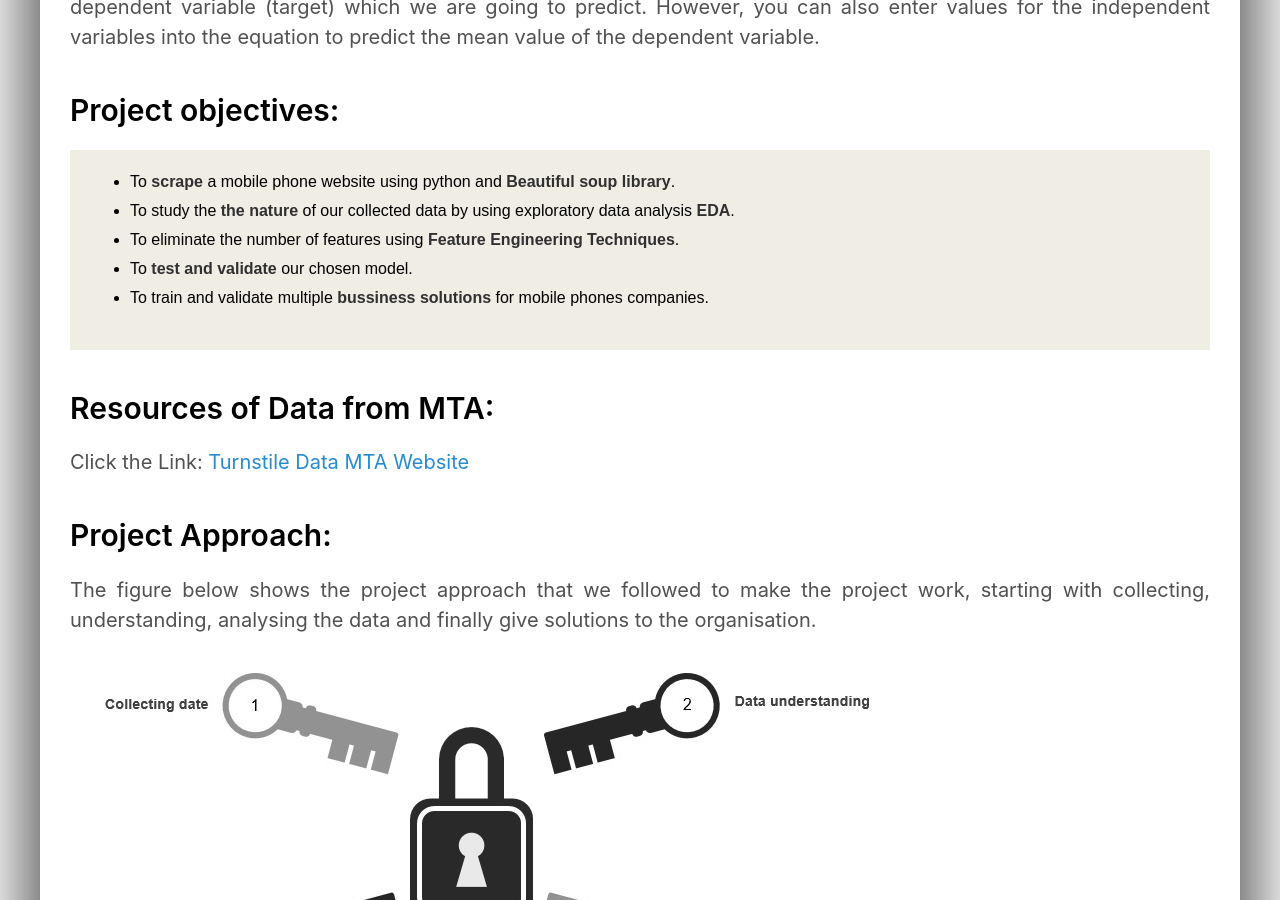
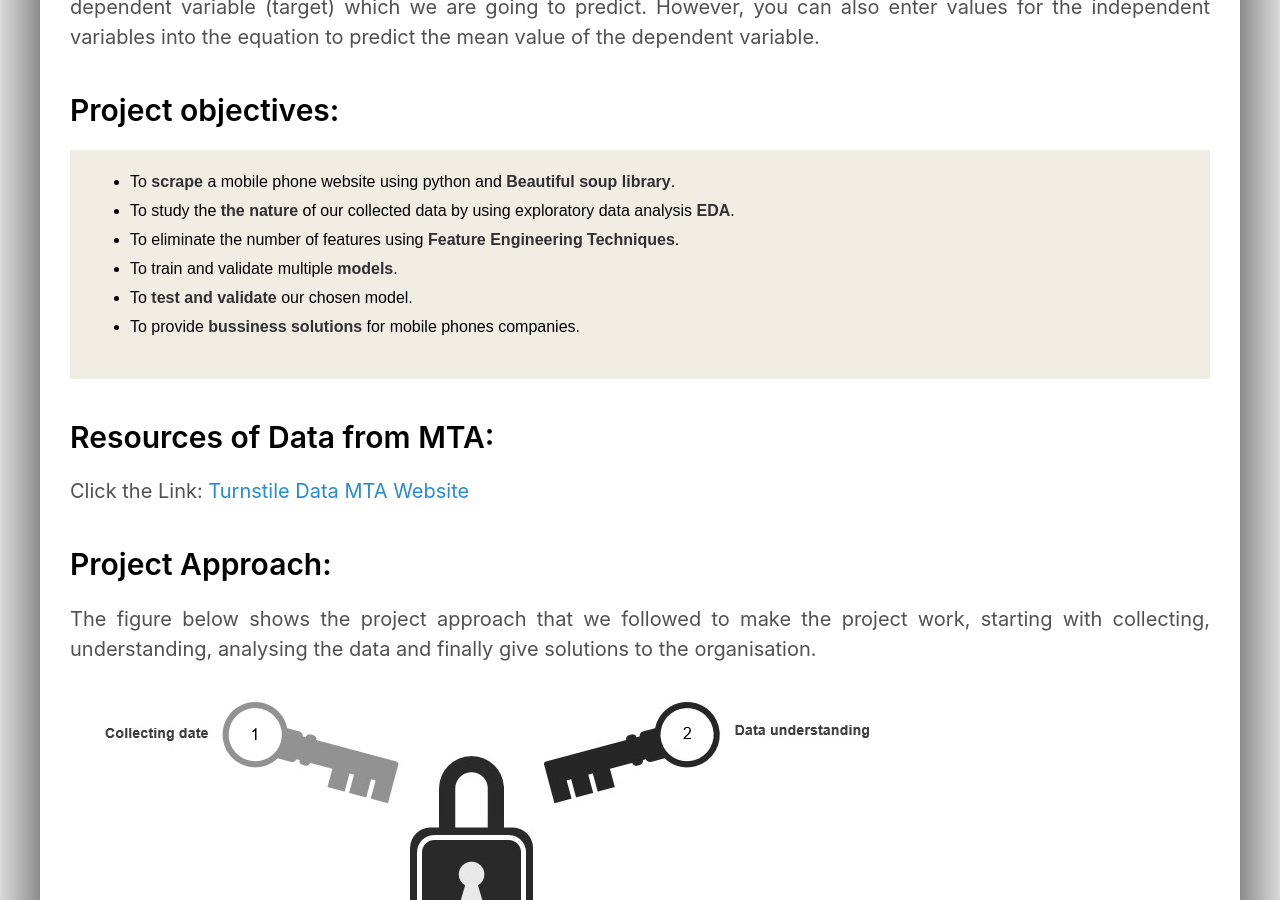
Before and after one commit to alafnan/alafnan.github.io, a Jekyll site: the page built from _posts/2019-09-20-Project-02.md, in a window 1280 px wide and 900 px high, scrolled down 705 px. Built offline with Jekyll 4.4.1, drawn with Linux system fonts in a browser that asks for light colours.

Commit message:
Update 2019-09-20-Project-02.md

```diff
--- a/_posts/2019-09-20-Project-02.md
+++ b/_posts/2019-09-20-Project-02.md
@@ -22,8 +22,9 @@ We can use linear regression models (algorithems) to make predictions. Regressio
   <li>To <strong>scrape</strong> a mobile phone website using python and <strong>Beautiful soup library</strong>.</li>
     <li>To study the <strong>the nature</strong> of our collected data by using exploratory data analysis <strong>EDA</strong>.</li>
     <li>To eliminate the number of features using <strong>Feature Engineering Techniques</strong>.</li>
+  <li>To train and validate multiple <strong>models</strong>.</li>
     <li>To <strong>test and validate</strong> our chosen model.</li>
-  <li>To train and validate multiple <strong>bussiness solutions</strong> for mobile phones companies.</li> </ul> </div>
+  <li>To provide <strong>bussiness solutions</strong> for mobile phones companies.</li> </ul> </div>
 
 
 <h1 style="font-size:1.5em; color:#000000; margin-top: 2rem; margin-bottom: 1rem;">Resources of Data from MTA:</h1>
```
